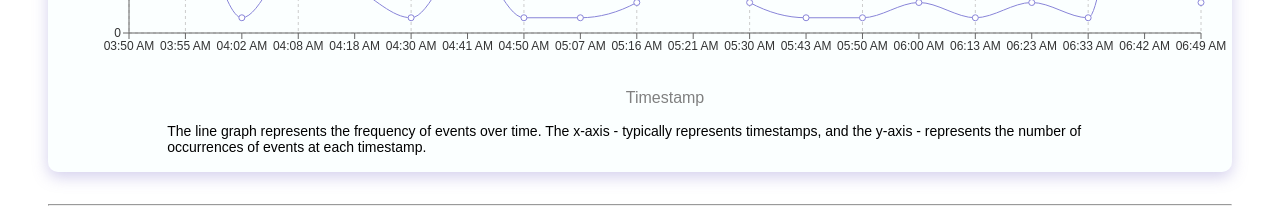
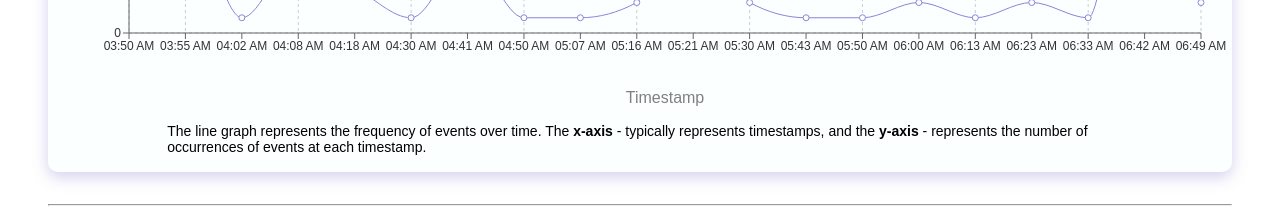
Before and after one commit to OmkarPorlikar/wijungle-dashbord, a React (Create React App) app: page / in a window 1280 px wide. Shown: the part 860-1073 px from the top of the page. Built offline with nearby package versions, Linux system fonts and the light colour scheme.

Commit message:
Update FrequencyChart.jsx

```diff
--- a/src/components/FrequencyChart.jsx
+++ b/src/components/FrequencyChart.jsx
@@ -35,8 +35,8 @@ const FrequencyChart = ({ data }) => {
       </ResponsiveContainer>
       <p className="desc">
       The line graph represents the frequency of events over time.
-      The x-axis - typically represents timestamps,
-       and the y-axis - represents the number of occurrences of events at each timestamp.
+      The <strong>x-axis</strong> - typically represents timestamps,
+       and the <strong>y-axis</strong> - represents the number of occurrences of events at each timestamp.
       </p>
     </div>
   );
```
